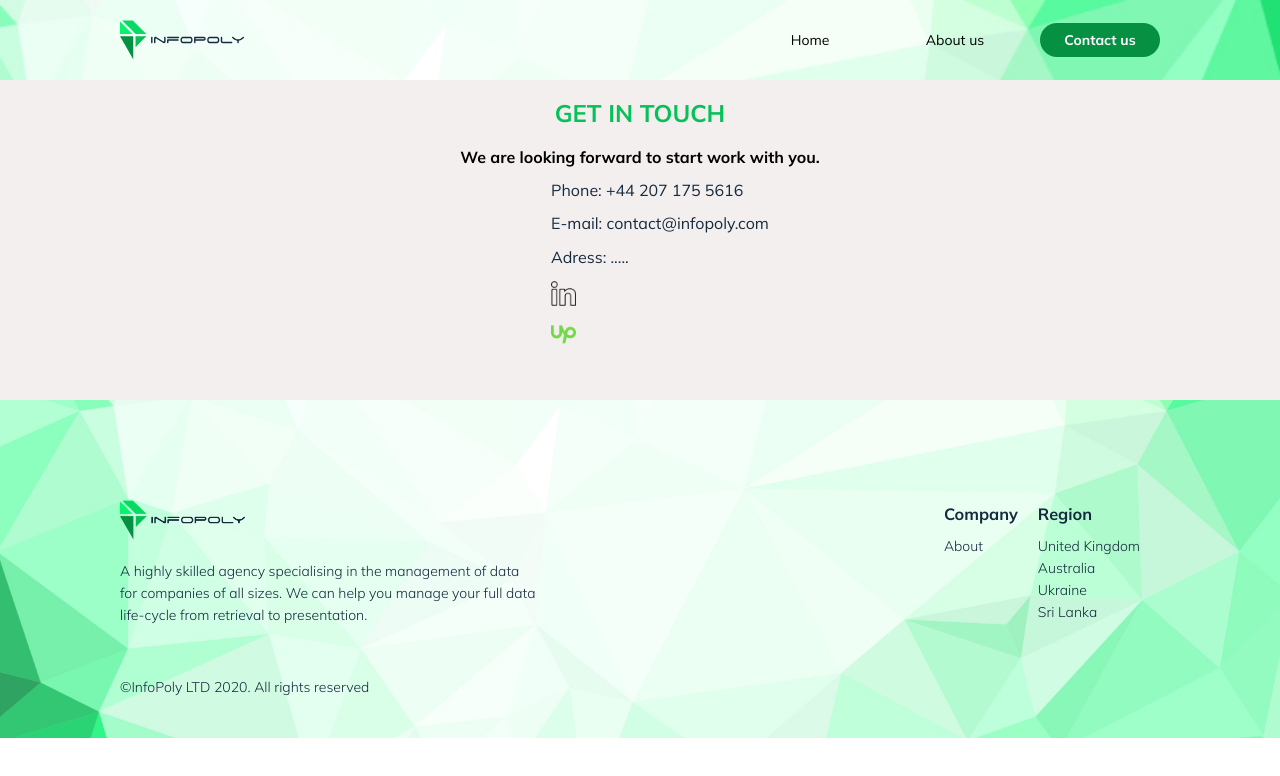
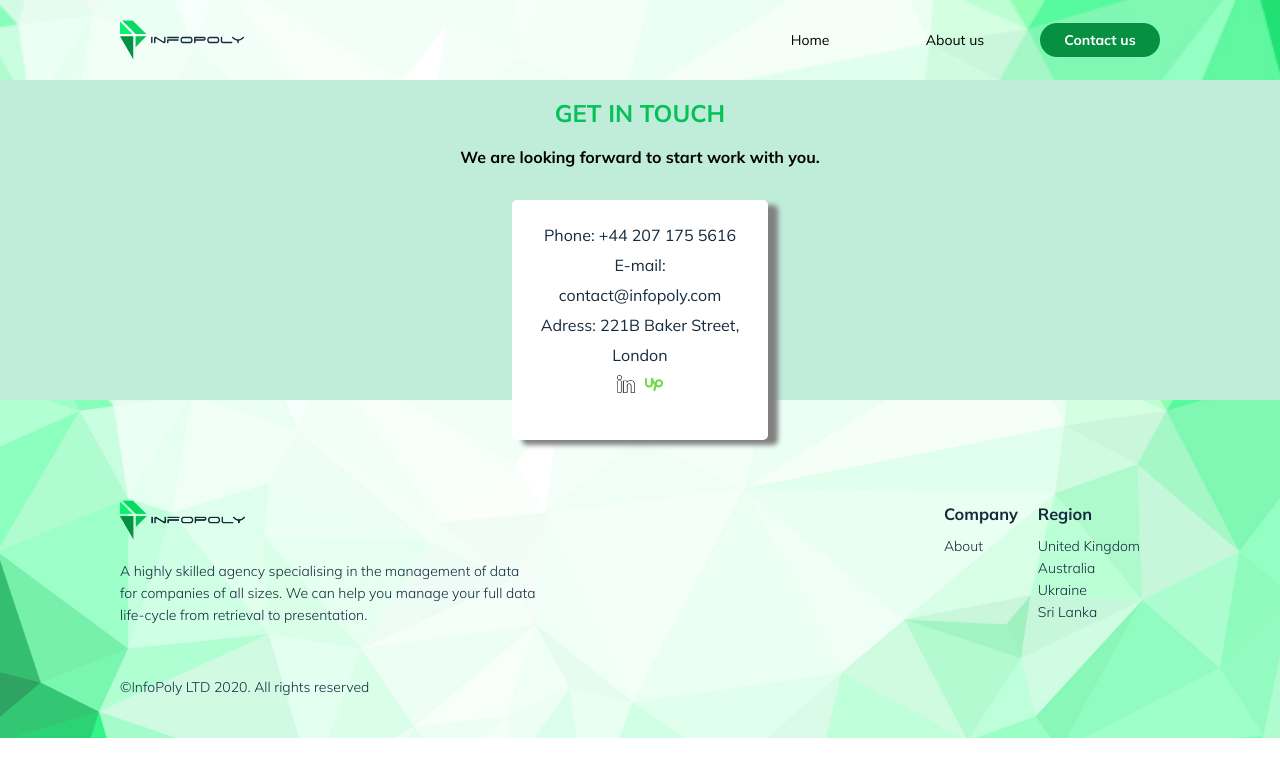
Before and after one commit to KaterynaHruvman/Infopoly, a React (Create React App) app: page /contactus in a window 1280 px wide. Shown: the top 776 px of the page. Built offline with nearby package versions, Linux system fonts and the light colour scheme.

Commit message:
fixed contacts page

```diff
--- a/src/components/AboutUs/AboutUs.js
+++ b/src/components/AboutUs/AboutUs.js
@@ -1,4 +1,6 @@
-const AboutUs = ()=>{
+
+
+const AboutUs = () => {
     return (
         <div >
             <h2>ABOUT US</h2>
--- a/src/components/Contacts/Contacts.js
+++ b/src/components/Contacts/Contacts.js
@@ -5,7 +5,7 @@ import { Link, NavLink } from 'react-router-dom';
 import linkdin from '../../assets/images/free-icon-linkedin-220343.png'
 import upwork from '../../assets/images/upwork_logo_icon_170310.png'
 // import { SubtitlesOutlined } from '@mui/icons-material';
-const Contacts = ()=>{
+const Contacts = () => {
     return (
         <section className={styles.contacts}>
             <Container>
@@ -14,33 +14,34 @@ const Contacts = ()=>{
                 <h3 className={styles.text}> We are looking forward to start work with you.</h3>
 
 
-            <div className={styles.list}>
+
                 <ul className={styles.list}>
                     <li className={styles.listItem}>
-                       <a className={styles.email}  href="tel:+44 207 175 5616"> Phone: +44 207 175 5616 </a>
+                        <a className={styles.contact} href="tel:+44 207 175 5616"> Phone: +44 207 175 5616 </a>
                     </li>
                     <li className={styles.listItem}>
-                    <a className={styles.email} href="e-mail: contact@infopoly.com"> E-mail: contact@infopoly.com </a>
+                        <a className={styles.contact} href="e-mail: contact@infopoly.com"> E-mail: contact@infopoly.com </a>
                     </li>
                     <li className={styles.listItem}>
-                        Adress: .....
+                        Adress: 221B Baker Street, London
+
+                         </li>
+                    <div className={styles.socials}>
+                        <li className={styles.listItem}>
+                            <a href="https://www.linkedin.com/company/infopoly-ltd/?original_referer=https%3A%2F%2Fwww.infopoly.com%2F" className={styles.listItemA}><img src={linkdin} className={styles.listItemImg} /></a>
 
                         </li>
                         <li className={styles.listItem}>
-                    <a href="https://www.linkedin.com/company/infopoly-ltd/?original_referer=https%3A%2F%2Fwww.infopoly.com%2F"><img src={linkdin} className={styles.linkdin}/></a>
-
+                            <a href='https://www.upwork.com/nx/wm/client/dashboard' className={styles.listItemA}><img src={upwork} className={styles.listItemImg} /></a>
                         </li>
-                    <li className={styles.listItem}>
-                    <a href='https://www.upwork.com/nx/wm/client/dashboard'><img src={upwork} className={styles.linkdin}/></a>
-
-                    </li>
+                    </div>
 
                 </ul>
 
 
-            </div>
 
-            {/* <img src={photo} className={styles.photo} ></img> */}
+
+                {/* <img src={photo} className={styles.photo} /> */}
             </Container>
         </section>
     )
--- a/src/components/Contacts/Contacts.module.css
+++ b/src/components/Contacts/Contacts.module.css
@@ -1,76 +1,102 @@
 .contacts{
-    background-color: rgb(243, 239, 239);
+    background-color: rgb(192, 236, 218);
     height: 400px;
     width: 100%;
     padding-top: 100px;
+    position: relative;
+    overflow-x: hidden;
 }
-.logo {
-    height: 40px;
-    position:relative;
-    right: 400px;
-  }
+
   /* .photo{
       width: 100px;
       height: 150px;
       margin-left: 250px;
       position:absolute;
 
-  } */
-  a {
-    text-decoration: none;
-  }
-  .listItem{
-    margin-top: 15px;
+    } */
+    .title{
+      margin: 0;
+      color: #05C157;
+      font-family: 'Mulish';
+      margin-bottom: 5px;
+    }
+    .text{
+      margin-top: 15px;
+      font-size: 16px;
+      font-family: 'Mulish';
+      text-align: center;
+
+    }
+    .list{
+      position: fixed;
+      width: 60%;
+      bottom: 55%;
+      z-index: 20;
+      display: flex;
+      flex-direction: column;
+      align-items: center;
+      background-color: white;
+      padding: 0;
+      padding: 10px;
+      border-radius: 5px;
+      box-shadow: 10px 5px 5px grey;
+    }
+    .listItem{
+      width: 100%;
+      font-size: 14px;
+      line-height: 20px;
+      text-align: center;
       color: #152A3D;
       font-family: 'Mulish';
-  }
-  .title{
-    color: #05C157;
-    font-family: 'Mulish';
-    margin-bottom: 5px;
-  }
-  h1{
-      margin-bottom: 5px;
-  }
-  .email{
-    color: #152A3D;
-    cursor: pointer;
-    margin-top: 15px;
-    /* text-decoration: none; */
-  }
-  .list{
-      /* height: 70%;
-      width: 80%; */
 
+    }
 
-
+    .contact{
+      color: #152A3D;
+      cursor: pointer;
+      margin-top: 15px;
+      /* text-decoration: none; */
+    }
+  .socials{
+    display: flex;
+    align-items: center;
 
 
   }
-  .linkdin{
-    margin-top: 10px;
-    height:25px;
-  width:25px;
+
+  .listItemImg{
+    width: 18px;
+    height: 18px;
+    margin: 5px;
+    /* background-color:#FFC403;
+    border-radius: 7px; */
+  }
+  @media (min-width: 428px) and (max-width: 767px)  {
 
   }
-  .text{
-    margin-top: 15px;
-    font-size: 16px;
-    font-family: 'Mulish';
-    text-align: center;
+  @media (min-width: 768px) and (max-width: 1199px) {
 
   }
-  @media (min-width: 768px)  {
-    .logo {
-      height: 40px;
-      position:relative;
-      right: 280px;
+  @media  (min-width: 1200px) {
+    .list{
+
+      position: fixed;
+      width: 20%;
+      height: 30%;
+      bottom: 45%;
+      z-index: 20;
+      display: flex;
+      flex-direction: column;
+      align-items: center;
+      background-color: white;
+      padding: 0;
+      padding: 20px;
+      border-radius: 5px;
+      box-shadow: 10px 5px 5px grey;
+    }
+    .listItem{
+      width: 100%;
+      font-size: 16px;
+      line-height: 30px;
     }
   }
-  @media (min-width: 390px)  {
-    .logo {
-      height: 40px;
-      position:relative;
-      right: 110px;
-    }
-  }
--- a/src/components/Footer/Footer.module.css
+++ b/src/components/Footer/Footer.module.css
@@ -10,6 +10,7 @@
   font-size: 4vw;
   line-height: 6vw;
   color:#152A3D;
+  z-index: 1;
 }
 .help{
     display: none;
--- a/src/components/Ourservises/OurServices.js
+++ b/src/components/Ourservises/OurServices.js
@@ -3,7 +3,7 @@ import Container from "../Container/Container";
 import ServicesDta from './ServicesData';
 import ServiceCard from './ServiceCard/ServiceCard';
 
-const serviceData = ServicesDta ()
+const serviceData = ServicesDta()
 const OurServices = () => {
 
     return (
@@ -11,13 +11,13 @@ const OurServices = () => {
             <Container>
                 <h1 className={styles.title}>Our IT services</h1>
                 <p className={styles.text}>
-              We provide to you the best choices. Adjust it to your needs and make sure
+                    We provide you the best choice. Adjust it to your needs and make sure
                     you get full lifecycle management from design, development, implementation and maintenance.
                     We can help and advise the most suitable technology for your requirements.
             </p>
                 <div className={styles.cardContainer}>
                     {serviceData.map(service => {
-                    return <ServiceCard key={service.id} service={service}/>
+                        return <ServiceCard key={service.id} service={service} />
                     })
 
                     }
--- a/src/index.css
+++ b/src/index.css
@@ -1,3 +1,6 @@
+body{
+    overflow-x: hidden;
+}
 a {
     text-decoration: none;
 }
```
Lines whose indentation alone changed are shown as unchanged.
